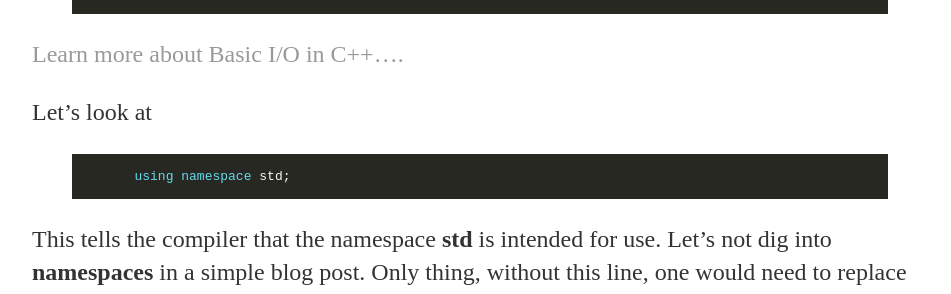
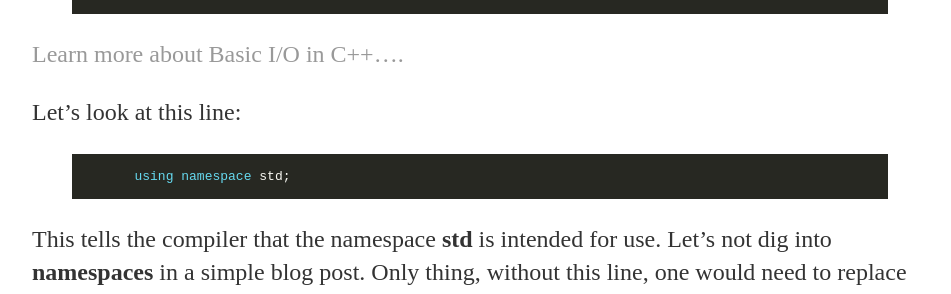
Before and after one commit to ccjusl/codeclubjusl, a Jekyll site: the page built from _posts/2017-05-18-Switching-from-C-to-C++.md, in a window 1280 px wide and 900 px high, scrolled down 1665 px. Shown: the part 161-455 px from the top of the window, without its empty margins (160-1111 px from the left). Built offline with Jekyll 4.4.1, drawn with Linux system fonts in a browser that asks for light colours; part of the change alters nothing that is shown.

```diff
--- a/_config.yml
+++ b/_config.yml
@@ -1,5 +1,6 @@
 name: CodeClub, The Club Of Clubs
 markdown: kramdown
 highlighter: rouge
-
+gems:
+  - jekyll-feed
 permalink: /blog/:year/:month/:day/:title
--- /dev/null
+++ b/_includes/analytics.html
@@ -0,0 +1,10 @@
+<script>
+  (function(i,s,o,g,r,a,m){i['GoogleAnalyticsObject']=r;i[r]=i[r]||function(){
+  (i[r].q=i[r].q||[]).push(arguments)},i[r].l=1*new Date();a=s.createElement(o),
+  m=s.getElementsByTagName(o)[0];a.async=1;a.src=g;m.parentNode.insertBefore(a,m)
+  })(window,document,'script','https://www.google-analytics.com/analytics.js','ga');
+
+  ga('create', 'UA-99608275-1', 'auto');
+  ga('send', 'pageview');
+
+</script>
--- a/_layouts/default.html
+++ b/_layouts/default.html
@@ -7,6 +7,7 @@
 			<link rel="stylesheet" href="https://cdnjs.cloudflare.com/ajax/libs/font-awesome/4.7.0/css/font-awesome.min.css">
 			<link rel="stylesheet" href="/css/syntax.css">
 			<link rel="shortcut icon" type="image/x-icon" href="/favicon.ico?">
+			{% feed_meta %}
 		</head>
 		<body>
 			<nav>
@@ -37,5 +38,8 @@
         			</li>
 				</ul>
 			</footer>
+			{% if jekyll.environment == 'production' %}
+				{% include analytics.html %}
+			{% endif %}
 		</body>
 	</html>
--- a/_posts/2017-05-18-Switching-from-C-to-C++.md
+++ b/_posts/2017-05-18-Switching-from-C-to-C++.md
@@ -93,7 +93,7 @@ Likewise, cin can be used to read values from the standard input in place of sca
 {% endhighlight %}
 [Learn more about Basic I/O in C++....](http://www.cplusplus.com/doc/tutorial/basic_io/)
 
-Let's look at
+Let's look at this line:
 {% highlight cpp %}
 
 	using namespace std;
--- a/blog/index.html
+++ b/blog/index.html
@@ -6,6 +6,8 @@ title: CodeClub JUSL's Blog
 
 	<ul class="posts">
 	  {% for post in site.posts %}
-	    <li><span>{{ post.date | date_to_string }}</span> » <a href="{{ post.url }}" title="{{ post.title }}">{{ post.title }}</a></li>
+	    <li><span>{{ post.date | date_to_string }}</span> » <a href="{{ post.url }}" title="{{ post.title }}">{{ post.title }}</a>
+
+	    </li>
 	  {% endfor %}
 	</ul>
```
